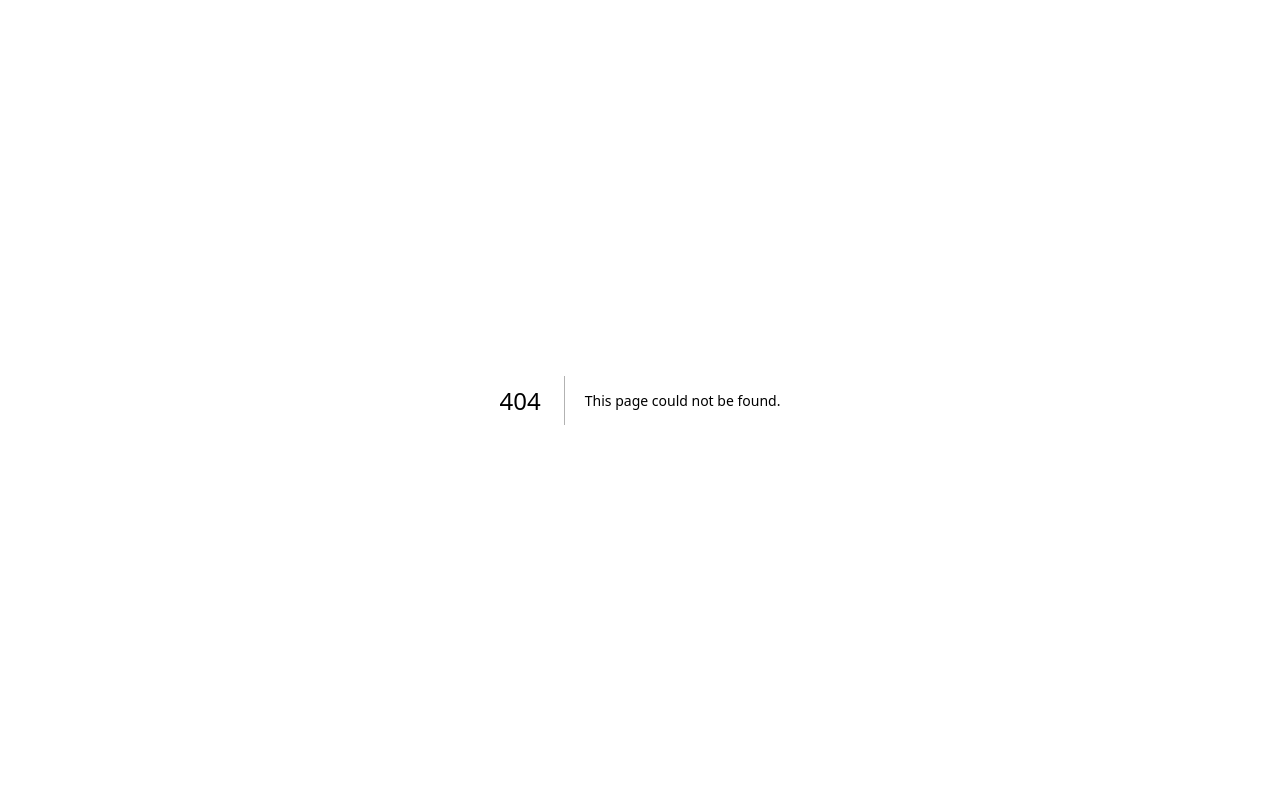
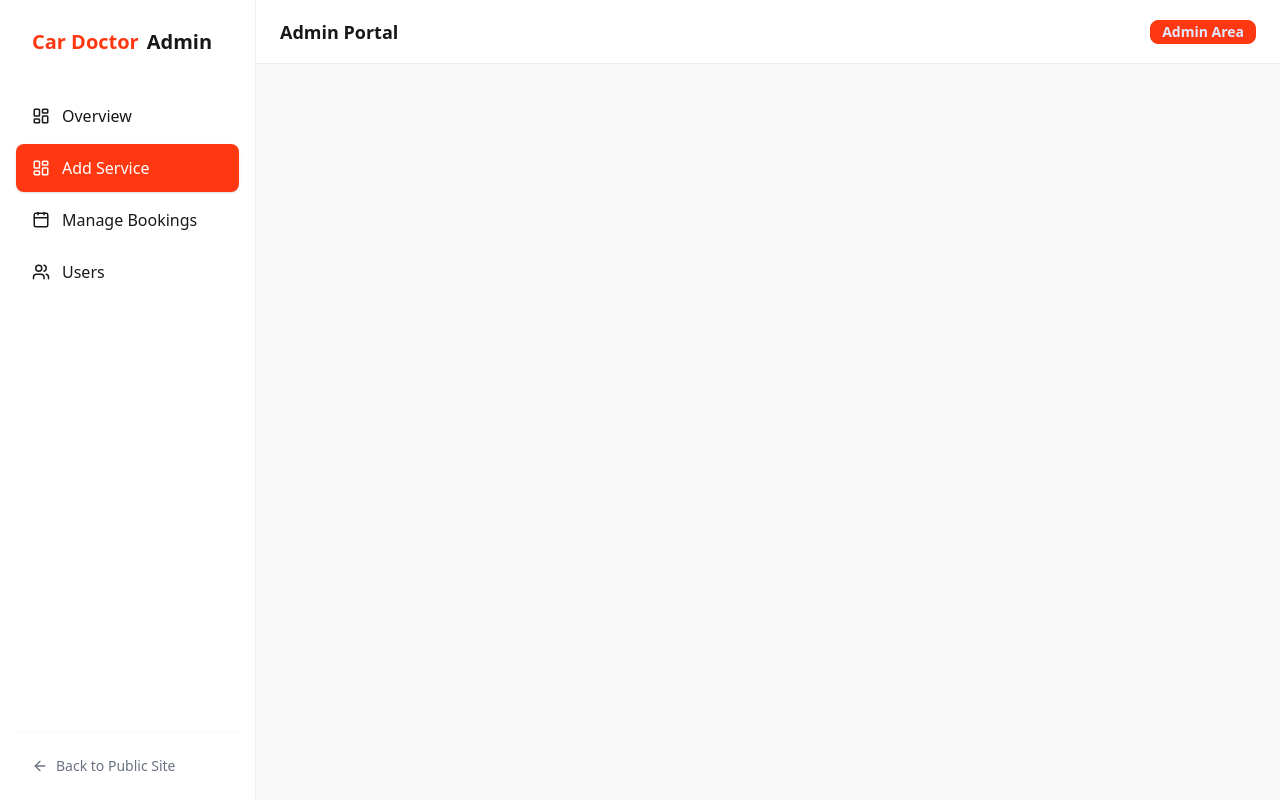
Before and after one commit to mahaamudul/car-doc, a Next.js app: page /dashboard/add-service in a window 1280 px wide. Before the commit this address had no page. Built offline with nearby package versions, Linux system fonts and the light colour scheme.

Commit message:
add service api created succesfully

```diff
--- a/next.config.mjs
+++ b/next.config.mjs
@@ -7,6 +7,11 @@ const nextConfig = {
         hostname: "i.ibb.co",
         pathname: "/**",
       },
+      {
+        protocol: "https",
+        hostname: "images.unsplash.com",
+        pathname: "/**",
+      },
     ],
   },
   reactCompiler: true,
--- /dev/null
+++ b/src/app/(dashboard)/dashboard/add-service/page.jsx
@@ -0,0 +1,11 @@
+import React from 'react';
+
+const page = () => {
+    return (
+        <div>
+
+        </div>
+    );
+};
+
+export default page;
--- /dev/null
+++ b/src/app/(dashboard)/dashboard/api/add-service/route.js
@@ -0,0 +1,42 @@
+import { connectDB } from "@/app/lib/connectDB";
+import { NextResponse } from "next/server";
+
+export const POST = async (request) => {
+  try {
+    const service = await request.json();
+
+    // Basic check to ensure required fields exist
+    if (!service.title || !service.img || !service.price) {
+      return NextResponse.json(
+        {
+          success: false,
+          message: "title, img, and price are required fields.",
+        },
+        { status: 400 }
+      );
+    }
+
+    const db = await connectDB();
+    const serviceCollection = db.collection("services");
+
+    // Insert the exact payload as provided
+    const result = await serviceCollection.insertOne(service);
+
+    return NextResponse.json(
+      {
+        success: true,
+        message: "Service created successfully",
+        insertedId: result.insertedId,
+      },
+      { status: 201 }
+    );
+  } catch (err) {
+    return NextResponse.json(
+      {
+        success: false,
+        message: err.message || "Failed to create service",
+      },
+      { status: 500 }
+    );
+  }
+};
--- a/src/app/(dashboard)/layout.js
+++ b/src/app/(dashboard)/layout.js
@@ -1,59 +1,11 @@
-import Link from "next/link";
-import { LayoutDashboard, Wrench, Calendar, Users, ArrowLeft } from "lucide-react";
+import DashboardNav from "@/components/Dashboard/DashboardNav";
+
+export const metadata = {
+  title: "Admin Dashboard | CarDoc",
+};
 
 export default function DashboardLayout({ children }) {
-  return (
-    <div className="flex min-h-screen bg-base-200">
-      {/* SIDEBAR */}
-      <aside className="w-64 bg-base-100 border-r border-base-300 flex flex-col justify-between p-4 hidden md:flex sticky top-0 h-screen">
-        <div>
-          <Link href="/dashboard" className="flex items-center gap-2 text-xl font-bold px-4 py-3">
-            <span className="text-primary">Car Doctor</span> Admin
-          </Link>
-
-          <nav className="mt-6 space-y-1">
-            <Link
-              href="/dashboard"
-              className="flex items-center gap-3 px-4 py-3 rounded-lg hover:bg-base-200 transition font-medium"
-            >
-              <LayoutDashboard size={18} /> Overview
-            </Link>
-            <Link
-              href="/dashboard/services"
-              className="flex items-center gap-3 px-4 py-3 rounded-lg hover:bg-base-200 transition font-medium"
-            >
-              <Wrench size={18} /> Manage Services
-            </Link>
-            <Link
-              href="/dashboard/bookings"
-              className="flex items-center gap-3 px-4 py-3 rounded-lg hover:bg-base-200 transition font-medium"
-            >
-              <Calendar size={18} /> All Bookings
-            </Link>
-          </nav>
-        </div>
-
-        <div className="border-t border-base-200 pt-4">
-          <Link
-            href="/"
-            className="flex items-center gap-2 px-4 py-2 text-sm font-medium text-gray-500 hover:text-primary transition"
-          >
-            <ArrowLeft size={16} /> Back to Public Site
-          </Link>
-        </div>
-      </aside>
-
-      {/* MAIN CONTENT AREA */}
-      <div className="flex-1 flex flex-col min-w-0">
-        <header className="h-16 bg-base-100 border-b border-base-300 px-6 flex items-center justify-between sticky top-0 z-40">
-          <h1 className="text-lg font-bold">Admin Portal</h1>
-          <div className="badge badge-primary font-semibold">Admin Area</div>
-        </header>
-
-        <main className="p-6 md:p-8 flex-1 overflow-y-auto">
-          {children}
-        </main>
-      </div>
-    </div>
-  );
+  return <DashboardNav>
+           {children}
+        </DashboardNav>;
 }
--- /dev/null
+++ b/src/components/dashboard/DashboardNav.jsx
@@ -0,0 +1,79 @@
+"use client";
+
+import Link from "next/link";
+import { usePathname } from "next/navigation";
+import { LayoutDashboard, Wrench, Calendar, Users, ArrowLeft } from "lucide-react";
+
+const DashboardNav = ({ children }) => {
+  const pathname = usePathname();
+
+  const navItems = [
+    { name: "Overview", href: "/dashboard", icon: LayoutDashboard },
+    { name: "Add Service", href: "/dashboard/add-service", icon: LayoutDashboard },
+    { name: "Manage Bookings", href: "/dashboard/manage-bookings", icon: Calendar },
+    { name: "Users", href: "/dashboard/users", icon: Users },
+  ];
+
+  return (
+    <div className="flex min-h-screen bg-base-200">
+      {/* SIDEBAR */}
+      <aside className="w-64 bg-base-100 border-r border-base-300 flex flex-col justify-between p-4 hidden md:flex sticky top-0 h-screen">
+        <div>
+          {/* Logo */}
+          <Link href="/dashboard" className="flex items-center gap-2 text-xl font-bold px-4 py-3">
+            <span className="text-primary">Car Doctor</span> Admin
+          </Link>
+
+          {/* Navigation Items */}
+          <nav className="mt-6 space-y-1">
+            {navItems.map((item) => {
+              const Icon = item.icon;
+              const isActive = pathname === item.href;
+
+              return (
+                <Link
+                  key={item.href}
+                  href={item.href}
+                  className={`flex items-center gap-3 px-4 py-3 rounded-lg font-medium transition-all ${
+                    isActive
+                      ? "bg-primary text-white shadow-sm"
+                      : "text-base-content hover:bg-base-200"
+                  }`}
+                >
+                  <Icon size={18} />
+                  <span>{item.name}</span>
+                </Link>
+              );
+            })}
+          </nav>
+        </div>
+
+        {/* Bottom Link */}
+        <div className="border-t border-base-200 pt-4">
+          <Link
+            href="/"
+            className="flex items-center gap-2 px-4 py-2 text-sm font-medium text-gray-500 hover:text-primary transition"
+          >
+            <ArrowLeft size={16} /> Back to Public Site
+          </Link>
+        </div>
+      </aside>
+
+      {/* MAIN CONTENT WRAPPER */}
+      <div className="flex-1 flex flex-col min-w-0">
+        {/* Top Header */}
+        <header className="h-16 bg-base-100 border-b border-base-300 px-6 flex items-center justify-between sticky top-0 z-40">
+          <h1 className="text-lg font-bold">Admin Portal</h1>
+          <div className="badge badge-primary font-semibold">Admin Area</div>
+        </header>
+
+        {/* Dynamic Children Content */}
+        <main className="p-6 md:p-8 flex-1 overflow-y-auto">
+          {children}
+        </main>
+      </div>
+    </div>
+  );
+};
+
+export default DashboardNav;
```
